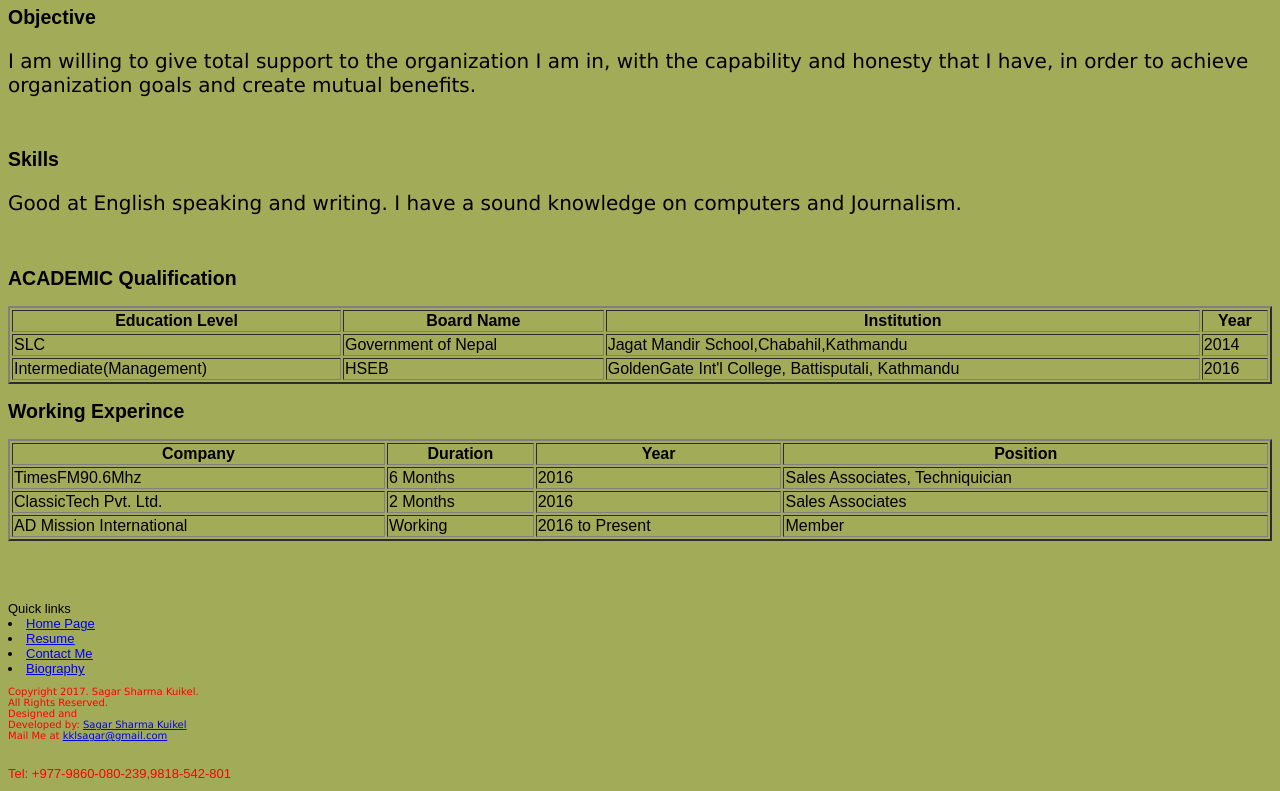
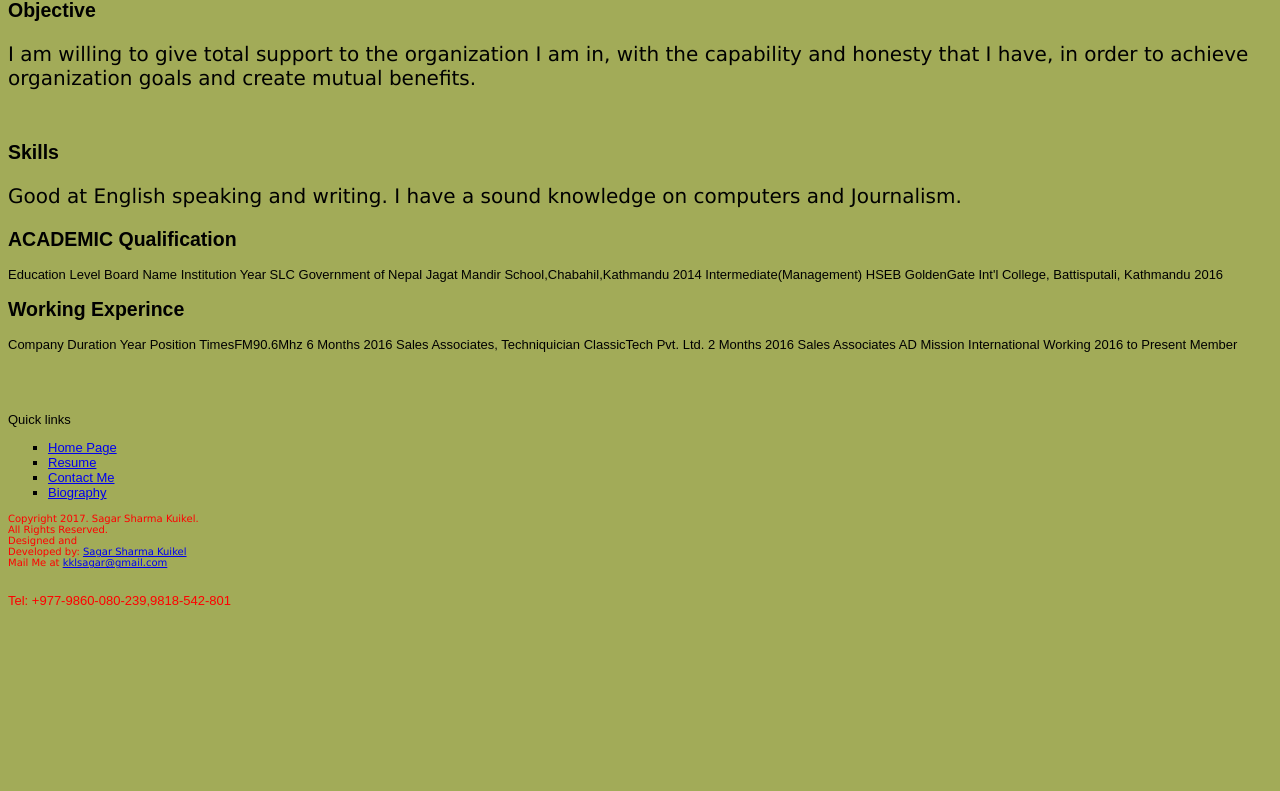
Before and after one commit to kklsagar/csy1018, a plain HTML site: page cv.html in a window 1280 px wide. Shown: the part 565-1356 px from the top of the page. After the commit the page ends 1181 px from the top, so only its background shows below. Drawn offline with Linux system fonts and the light colour scheme; a web font is replaced by a local one.

Commit message:
modified

```diff
--- a/bio.html
+++ b/bio.html
@@ -1,10 +1,12 @@
+<!DOCTYPE HTML>
 <html>
 <head>
-<title>
- My website</title>
- <link rel="stylesheet" type="text/css" href="style.css">
- <link href="https://fonts.googleapis.com/css?family=Monda|Nova+Oval|Pacifico" rel="stylesheet">
-
+<title>My website</title>
+ <meta charset="UTF-8">
+ <link rel="stylesheet" type="text/css" href="css/style.css">
+ <link href="https://fonts.googleapis.com/css?family=MondaNova+OvalPacifico" rel="stylesheet">
+</head>
+<body>
  <div class="header">
    <h1>Sagar Sharma Kuikel Welcomes you to his page </h1>
  </div>
@@ -19,10 +21,9 @@
    </div>
 
 <div class="imageq">
-  <img src="sagarsharma.jpg"></div>
+  <img src="images/sagarsharma.jpg" alt="sagar photo" ></div>
 
 
-<body><div id="header">
 
 
   Hi I am Sagar Sharma Kuikel from Chabahil-07, Kathmandu .I have been studying B.IT in University of
@@ -49,19 +50,18 @@
 <br>
 
  <div class="divfooter">Quick links
- <u>
+ <ul>
  <li><a href=index.html>Home </a></li>
  <li><a href=cv.html>Resume</a></li>
  <li><a href=contact.html>Contact Me</a></li>
  <li><a href=bio.html>Biography</a></li>
-  </u>
+  </ul>
 </div>
 <div class="footerc" >
  <p>Copyright 2017.  Sagar Sharma Kuikel.<br> All Rights Reserved.
-<br>Designed and  <br>Developed by: <a href="index.html"> Sagar Sharma Kuikel<a>
+<br>Designed and  <br>Developed by: <a href="index.html"> Sagar Sharma Kuikel</a>
 <br>Mail Me at <a href="contact.html">kklsagar@gmail.com</a></p>
-<br> Tel: +977-9860-080-239,9818-542-801</p>
+<br><p> Tel: +977-9860-080-239,9818-542-801</p>
 </div>
-
-</head>
+</body>
 </html>
--- a/style.css
+++ b/css/style.css
@@ -1,6 +1,4 @@
-body{
-  background-color: skyblue;
-}
+
 body {
     background-color: #A2AB58;
 }
@@ -66,12 +64,11 @@ font-family:Arial, Helvetica, sans-serif;
 font-size:13px;
 }
 .form {
-  font-size: 18:;
+  font-size: 1.2em;
   text-align: left;
   color: blue;
 }
 .imageq{
-  margin-top: 30px;
   background-color: #42d9f4;
   }
 .imageq img{
@@ -82,14 +79,9 @@ font-size:13px;
       border-radius: 100%;
       margin: auto;
       display: block;
+    }
 
-
-
-      div {
-	border-radius: 5px;
-}
-
-#header {
+header {
 	z-index: 1;
 	position: fixed;
 	width: 97.5%;
@@ -149,16 +141,6 @@ a:hover {
 	margin-bottom: 10px;
 }
 
-.right {
-	position: relative;
-	float: right;
-	margin-top: 50px;
-	width: 88%;
-	height: 400px;
-	background-color: #F4EBC3;
-	margin-bottom: 10px;
-}
-
 #footer {
 	position: relative;
 	height: 50px;
@@ -169,7 +151,6 @@ a:hover {
 	text-align: center;
 	color: #ffffff;
 }
-
 #footer p {
 	position: relative;
 	padding-top: 15px;
@@ -182,3 +163,4 @@ a:hover {
       border-radius: 100%;
       margin: auto;
       display: block;
+}
--- a/cv.html
+++ b/cv.html
@@ -1,10 +1,12 @@
- <html>
+<!DOCTYPE HTML>
+<html>
 <head>
-<title>
-  My website</title>
-  <link rel="stylesheet" type="text/css" href="style.css">
-  <link href="https://fonts.googleapis.com/css?family=Monda|Nova+Oval|Pacifico" rel="stylesheet">
-
+<title>My website</title>
+<meta charset="UTF-8">
+  <link rel="stylesheet" type="text/css" href="css/style.css">
+  <link href="https://fonts.googleapis.com/css?family=MondaNova+OvalPacifico" rel="stylesheet">
+</head>
+<body>
   <div class="header">
     <h1>Sagar Sharma Kuikel Welcomes you to his page </h1>
   </div>
@@ -19,16 +21,10 @@
     </div>
 
 <div class="imageq">
-   <img src="sagarsharma.jpg"></div>
-   <!DOCTYPE html>
-<html>
-<body><div id="header">
-
-
-<h1>Sagar Sharma Kuikel</h1></div>
-
-
-				<div class="right">
+   <img src="images/sagarsharma.jpg" alt="photo of sagar"></div>
+   <div id="header">
+ <h1>Sagar Sharma Kuikel</h1></div>
+ <div class="flexbox">
 			<h2>Objective</h2>
 			<p>I am willing to give total support to the organization I am in, with
         the capability and honesty that I have, in order to achieve
@@ -36,88 +32,56 @@
         <br>
 			<h2>Skills</h2>
 			<p>Good at English speaking and writing. I have a sound knowledge on computers and Journalism.</p>
-    <br><div class="right">  <h2> ACADEMIC Qualification </h2></div>
-
-      <table style="width:100%" border="2px" >
-      <tr>
-        <th>Education Level</th>
-        <th>Board Name</th>
-        <th>Institution</th>
-        <th>Year</th>
-      </tr>
-      <tr>
-        <td>SLC</td>
-        <td>Government of Nepal</td>
-        <td>Jagat Mandir School,Chabahil,Kathmandu </td>
-        <td>2014</td>
-      </tr>
-      <tr>
-        <td>Intermediate(Management)</td>
-        <td>HSEB</td>
-        <td>GoldenGate Int'l College, Battisputali, Kathmandu</td>
-        <td>2016</td>
-      </tr>
-
-      </table>
-<div class="right">      <h2> Working Experince </h2></div>
-      <table style="width:100%" border="2px" >
-      <tr>
-        <th>Company</th>
-        <th>Duration</th>
-        <th>Year</th>
-        <th>Position</th>
-      </tr>
-      <tr>
-        <td>TimesFM90.6Mhz</td>
-        <td>6 Months</td>
-        <td>2016 </td>
-        <td>Sales Associates, Techniquician</td>
-      </tr>
-      <tr>
-        <td>ClassicTech Pvt. Ltd.</td>
-        <td>2  Months</td>
-        <td>2016 </td>
-        <td>Sales Associates </td>
-      </tr>
-
-      <tr>
-        <td>AD Mission International</td>
-        <td>Working</td>
-        <td>2016 to Present </td>
-        <td>Member</td>
-      </tr>
-      </tr>
-
-      </table>
-
-
-		</div>
-
-
-
-</body>
-</html>
-
-
+      <h2> ACADEMIC Qualification </h2>
+                    Education Level
+        Board Name
+        Institution
+        Year
+    SLC
+      Government of Nepal
+      Jagat Mandir School,Chabahil,Kathmandu
+      2014
+      Intermediate(Management)
+      HSEB
+      GoldenGate Int'l College, Battisputali, Kathmandu
+      2016
+  <h2> Working Experince </h2>
+        Company
+        Duration
+        Year
+        Position
+      TimesFM90.6Mhz
+        6 Months
+        2016
+        Sales Associates, Techniquician
+      ClassicTech Pvt. Ltd.
+      2  Months
+      2016
+      Sales Associates
+      AD Mission International
+      Working
+      2016 to Present
+      Member
+    </div>
 <br>
 <br>
 <br>
 <br>
 
   <div class="divfooter">Quick links
-  <u>
+  <ul>
   <li><a href=index.html>Home Page</a></li>
   <li><a href=cv.html>Resume</a></li>
   <li><a href=contact.html>Contact Me</a></li>
   <li><a href=bio.html>Biography</a></li>
-   </u>
+</ul>
  </div>
  <div class="footerc" >
   <p>Copyright 2017.  Sagar Sharma Kuikel.<br> All Rights Reserved.
-<br>Designed and  <br>Developed by: <a href="index.html"> Sagar Sharma Kuikel<a>
-<br>Mail Me at <a href="contact.html">kklsagar@gmail.com</a></p>
-<br> Tel: +977-9860-080-239,9818-542-801</p>
+<br>Designed and  <br>Developed by: <a href="index.html"> Sagar Sharma Kuikel</a>
+<br>Mail Me at <a href="contact.html"> kklsagar@gmail.com </a> </p>
+<br> Tel: +977-9860-080-239,9818-542-801
 </div>
 
-</head>
+</body>
 </html>
```
Also changed, not shown: contact.html (+20 -21 lines), index.html (+13 -14 lines), README.md.txt (added), images/22.jpg (renamed from 22.jpg), images/map.png (renamed from map.png), images/sagarsharma.jpg (renamed from sagarsharma.jpg).
